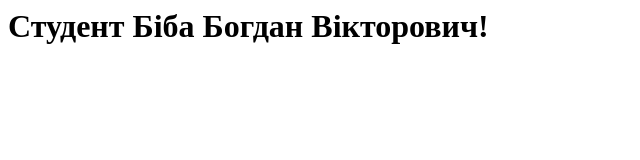
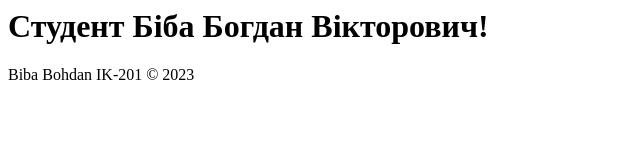
Before and after one commit to Bob5858/Bob5858.github.io, a plain HTML site: page index.html in a window 1280 px wide. Shown: the whole page, without its empty margins (0-640 px from the left). Drawn offline with Linux system fonts and the light colour scheme.

Commit message:
Update index.html

```diff
--- a/index.html
+++ b/index.html
@@ -1,2 +1,7 @@
 
 <h1>Студент Біба Богдан Вікторович!</h1>
+
+
+<footer>
+  <p>Biba Bohdan IK-201 &copy; 2023</p>
+</footer>
```
